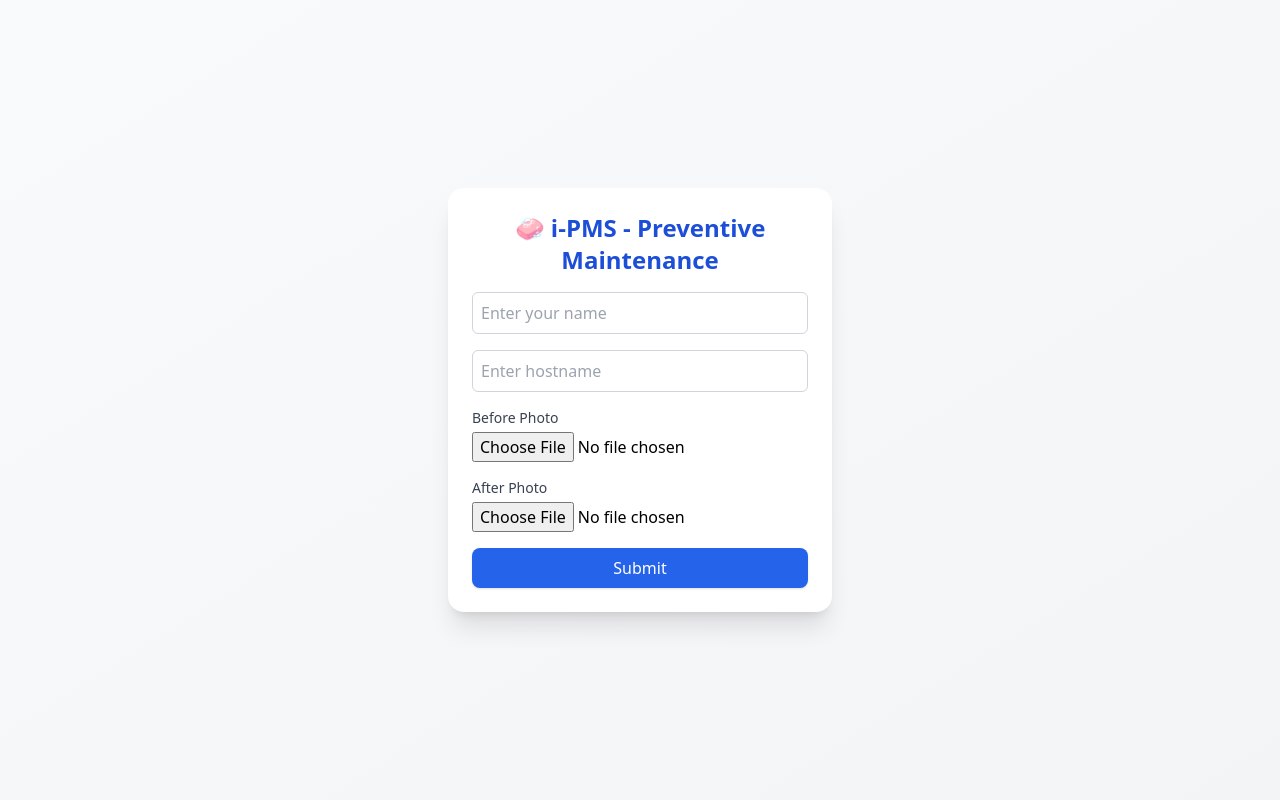
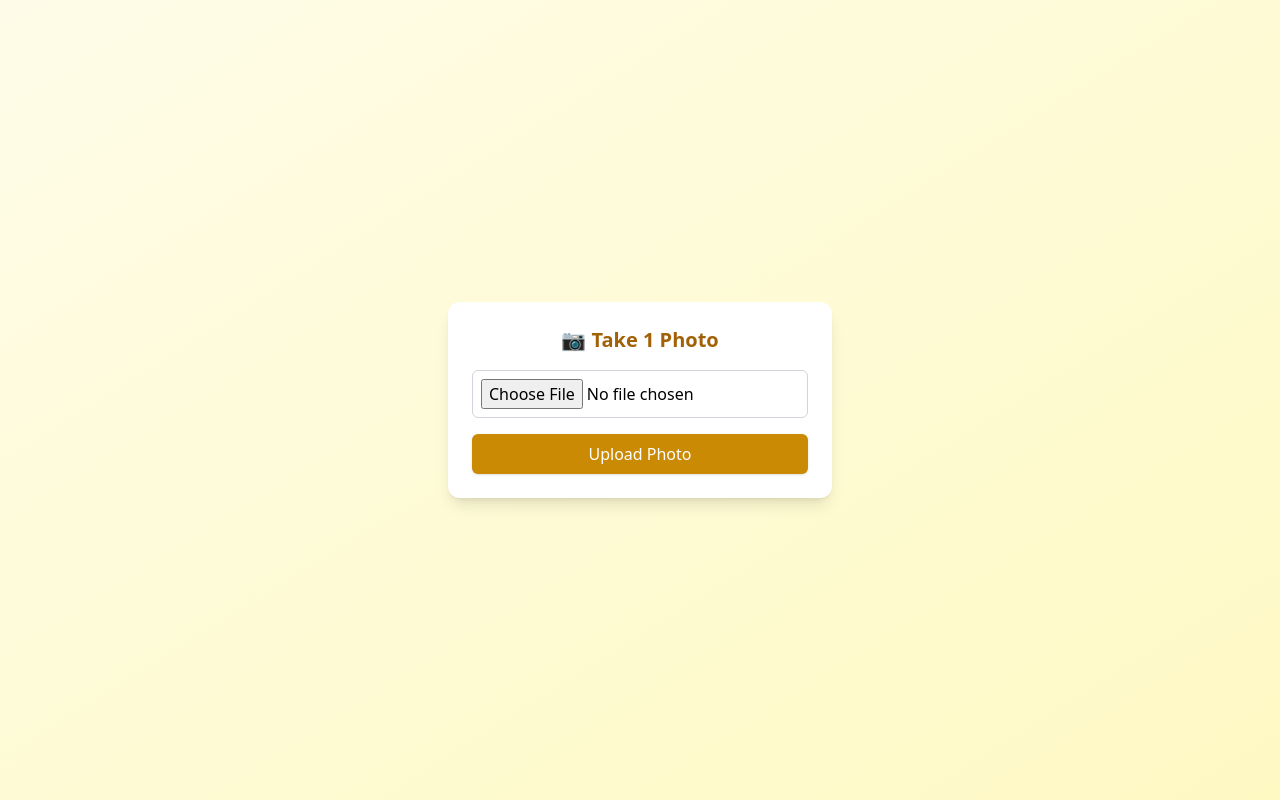
Before and after one commit to ProNoobCoder/i-pms, a Flask app: page /photo/1 in a window 1280 px wide. Run offline with Flask 3, Linux system fonts and the light colour scheme; some libraries are stand-ins or nearby versions.

Commit message:
Update take_photo.html

```diff
--- a/templates/take_photo.html
+++ b/templates/take_photo.html
@@ -3,33 +3,15 @@
 <head>
   <meta charset="UTF-8">
   <meta name="viewport" content="width=device-width, initial-scale=1.0">
-  <title>i-PMS | Upload</title>
+  <title>Take {{ stage }} Photo</title>
   <script src="https://cdn.tailwindcss.com"></script>
 </head>
-<body class="flex flex-col items-center justify-center min-h-screen p-4 bg-gradient-to-br from-gray-50 to-gray-100">
-  <div class="w-full max-w-sm bg-white p-6 rounded-2xl shadow-xl">
-    <h2 class="text-2xl font-semibold mb-4 text-blue-700 text-center">🧼 i-PMS - Preventive Maintenance</h2>
-
-    {% with messages = get_flashed_messages() %}
-      {% if messages %}
-        {% for message in messages %}
-          <div class="bg-red-100 border border-red-400 text-red-700 px-4 py-3 rounded mb-4 text-sm">{{ message }}</div>
-        {% endfor %}
-      {% endif %}
-    {% endwith %}
-
+<body class="flex flex-col items-center justify-center min-h-screen p-4 bg-gradient-to-br from-yellow-50 to-yellow-100">
+  <div class="w-full max-w-sm bg-white p-6 rounded-xl shadow-lg">
+    <h2 class="text-xl font-semibold text-yellow-700 mb-4 text-center">📷 Take {{ stage }} Photo</h2>
     <form method="POST" enctype="multipart/form-data" class="space-y-4">
-      <input type="text" name="cleaner" placeholder="Enter your name" required class="w-full border border-gray-300 rounded-md p-2">
-      <input type="text" name="hostname" placeholder="Enter hostname" required class="w-full border border-gray-300 rounded-md p-2">
-      <div>
-        <label class="block text-sm font-medium text-gray-700">Before Photo</label>
-        <input type="file" name="before" accept="image/*" required class="w-full mt-1">
-      </div>
-      <div>
-        <label class="block text-sm font-medium text-gray-700">After Photo</label>
-        <input type="file" name="after" accept="image/*" required class="w-full mt-1">
-      </div>
-      <button type="submit" class="w-full bg-blue-600 hover:bg-blue-700 text-white py-2 rounded-lg shadow transition duration-300">Submit</button>
+      <input type="file" name="photo" accept="image/*" capture="environment" required class="w-full border border-gray-300 rounded-md p-2">
+      <button type="submit" class="w-full bg-yellow-600 hover:bg-yellow-700 text-white py-2 rounded-md shadow transition duration-300">Upload Photo</button>
     </form>
   </div>
 </body>
```
